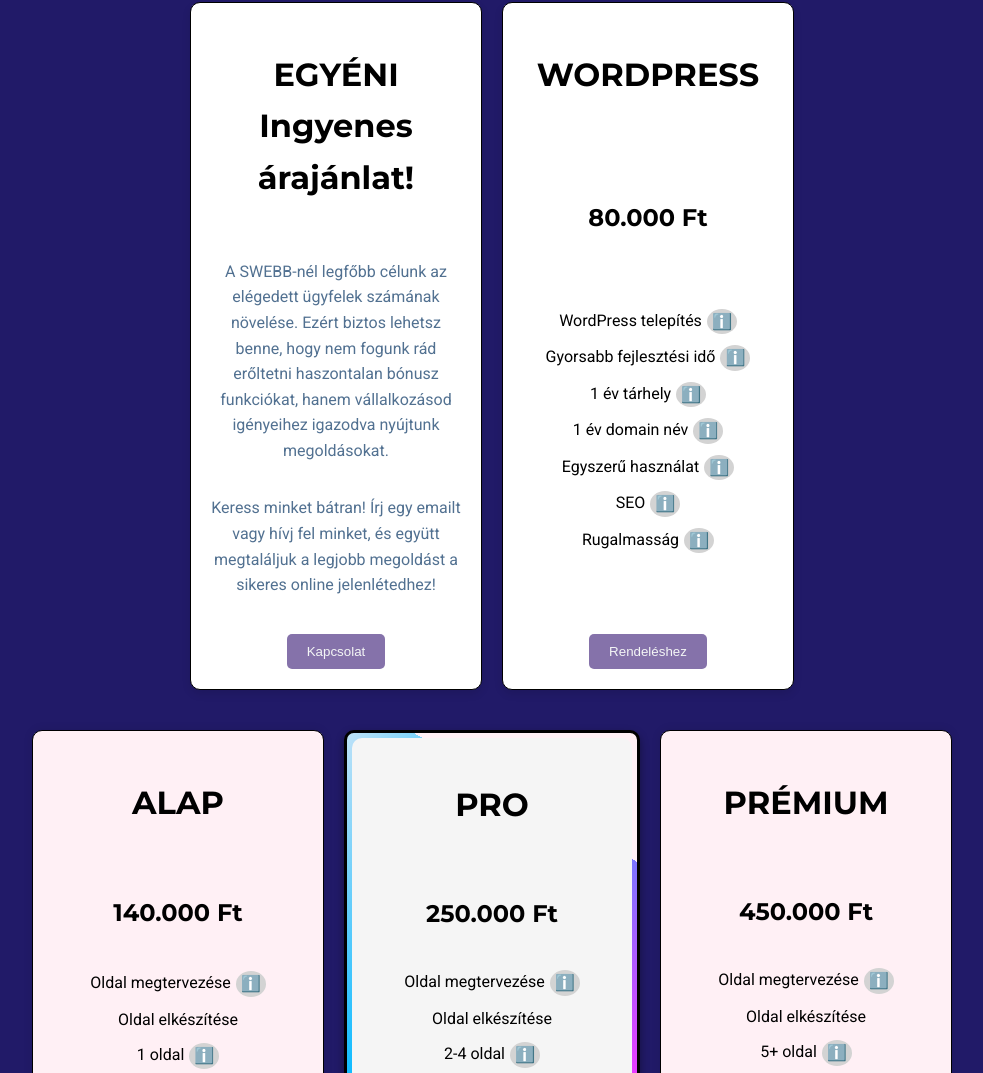
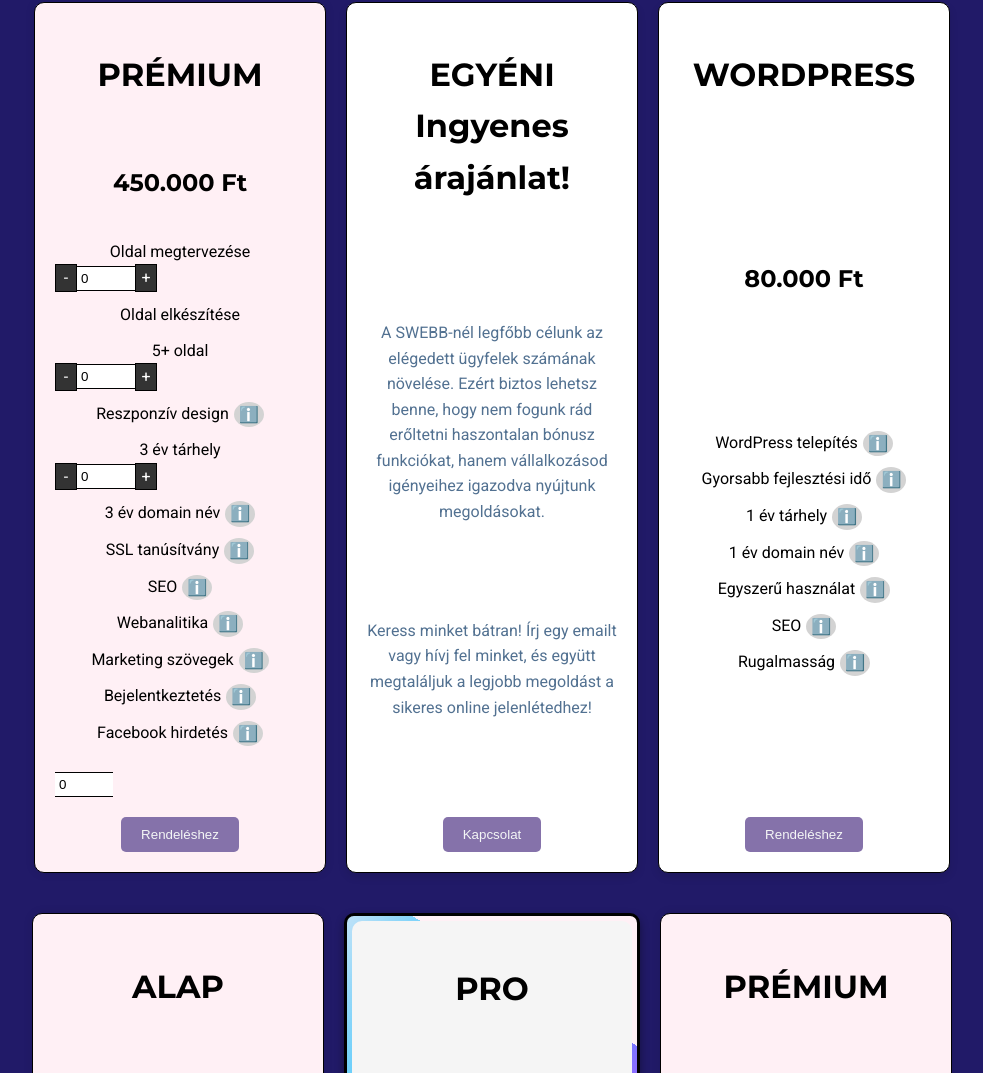
Before and after one commit to vastikrisz/SWEBB, a plain HTML site: page Swebb_oldal/index.html in a window 1280 px wide. Shown: the part 3463-4536 px from the top of the page, without its empty margins (148-1131 px from the left). Drawn offline with nearby package versions, Linux system fonts and the light colour scheme.

Commit message:
feat : increment buttons basics, increment number field next to it, plus add items price to total price field

```diff
--- /dev/null
+++ b/Swebb_oldal/increment-button.css
@@ -0,0 +1,41 @@
+/* From Uiverse.io by Cybercom682 */
+.number-control {
+  display: flex;
+  align-items: center;
+}
+
+.number-left::before,
+.number-right::after {
+  content: attr(data-content);
+  background-color: #333333;
+  display: flex;
+  align-items: center;
+  justify-content: center;
+  border: 1px solid black;
+  width: 20px;
+  color: white;
+  transition: background-color 0.3s;
+  cursor: pointer;
+}
+
+.number-left::before {
+  content: "-";
+}
+
+.number-right::after {
+  content: "+";
+}
+
+.number-quantity {
+  padding: 0.25rem;
+  border: 0;
+  width: 50px;
+  -moz-appearance: textfield;
+  border-top: 1px solid black;
+  border-bottom: 1px solid black;
+}
+
+.number-left:hover::before,
+.number-right:hover::after {
+  background-color: #666666;
+}
--- a/Swebb_oldal/index.html
+++ b/Swebb_oldal/index.html
@@ -23,6 +23,7 @@
     <!-- Lightbox2 JavaScript -->
     <script src="https://cdnjs.cloudflare.com/ajax/libs/lightbox2/2.11.3/js/lightbox.min.js"></script>
     <link rel="stylesheet" href="styles.css">
+    <link rel="stylesheet" href="increment-button.css">
     <script src="script.js" defer></script>
 </head>
 <body>
@@ -145,6 +146,45 @@
     <section id="pricing" class="pricing-table">
         <h2>Árlista</h2>
         <div class="pricing-options short">
+            <div class="pricing-card">
+                <h2>PRÉMIUM</h2>
+                <h3>450.000 Ft</h3>
+                <ul>
+                    <li class="tooltip">Oldal megtervezése
+                        <div class="number-control">
+                            <div class="number-left" onclick="incrementPrice(this, -2, -5000)"></div>
+                            <input type="number" name="number" class="number-quantity" value="0">
+                            <div class="number-right" onclick="incrementPrice(this, 2, 5000)"></div>
+                        </div>
+                    </li>
+                    <li>Oldal elkészítése</li>
+                    <li class="tooltip">5+ oldal
+                        <div class="number-control">
+                            <div class="number-left" onclick="incrementPrice(this, -5, -10000)"></div>
+                            <input type="number" name="number" class="number-quantity" value="0">
+                            <div class="number-right" onclick="incrementPrice(this, 5, 10000)"></div>
+                        </div>
+                    </li>
+                    <li class="tooltip">Reszponzív design<span class="tooltiptext">Az oldal számítógépen, tableten és telefonon is szépen jelenik meg.</span><span class="info-icon">ℹ️</span></li>
+                    <li class="tooltip">3 év tárhely
+                        <div class="number-control">
+                            <div class="number-left" onclick="incrementPrice(this, -3, -3000)"></div>
+                            <input type="number" name="number" class="number-quantity" value="0">
+                            <div class="number-right" onclick="incrementPrice(this, 3, 3000)"></div>
+                        </div>
+                    </li>
+                    <li class="tooltip">3 év domain név<span class="tooltiptext">Domain név alatt a weboldal nevét értjük (swebb.hu), ez pedig csak bérelhető. Az ár tartalmazza ennyi időre a bérlési költséget. Lejárat után lehetőség van meghosszabbíttatni.</span><span class="info-icon">ℹ️</span></li>
+                    <li class="tooltip">SSL tanúsítvány<span class="tooltiptext">Oldalad teljes biztonságot élvez. A keresősáv mellett balra található kis lakat ikon biztosítja az oldalad látogatóit, hogy semmi kártékony nem található az oldalon, és az ott található adatok is biztonságban leszek.</span><span class="info-icon">ℹ️</span></li>
+                    <li class="tooltip">SEO<span class="tooltiptext">(Search Engine Optimization), avagy annak a varázslata, hogyan bukkan fel kereséskor sokkal nagyobb eséllyel az oldalad a keresési találatok első oldalán.</span><span class="info-icon">ℹ️</span></li>
+                    <li class="tooltip">Webanalitika<span class="tooltiptext">Webanalitika alatt annyit értünk, hogy lehetőséget adunk az oldalad figyelemmel kísérni, legyen az napi látogatottság vagy oldalon töltött idő.</span><span class="info-icon">ℹ️</span></li>
+                    <li class="tooltip">Marketing szövegek<span class="tooltiptext">Az oldaladhoz tartozó marketing szövegeket teljes mértékben ránk tudod bízni, amennyiben igényt tartasz rá. Megírunk mindent, figyelve a mai marketing normákra.</span><span class="info-icon">ℹ️</span></li>
+                    <li class="tooltip">Bejelentkeztetés<span class="tooltiptext">Nagyobb oldalaknál előfordul, hogy szeretne az ember felhasználói fiókokat alkalmazni. Az ehhez tartozó háttér munkákat nyugodtan ránk bízhatod, megírjuk az adatbázist és az egész regisztráció / bejelentkezés folyamatot.</span><span class="info-icon">ℹ️</span></li>
+                    <li class="tooltip">Facebook hirdetés<span class="tooltiptext">Facebook hirdetések nagyot dobhatnak egy weboldal látogatottságán. Az ár tartalmazza egy adott ideig a hirdetés költségeit. Rendeléskor részletesebb tájékoztatást olvashatsz arról, hogyan számoljuk a költségeket.</span><span class="info-icon">ℹ️</span></li>
+                </ul>
+                <input type="number" class="number-quantity" id="fullPriceField" readonly value="0">
+                <a href="rendeles/rendeles.html"><button>Rendeléshez</button></a>
+            </div>
+
             <div class="pricing-card custom">
                 <h2>EGYÉNI Ingyenes árajánlat!</h2>
                     <p>A SWEBB-nél legfőbb célunk az elégedett ügyfelek számának növelése. Ezért biztos lehetsz benne, hogy nem fogunk rád erőltetni haszontalan bónusz funkciókat, hanem vállalkozásod igényeihez igazodva nyújtunk megoldásokat.</p>
--- a/Swebb_oldal/script.js
+++ b/Swebb_oldal/script.js
@@ -1,3 +1,19 @@
+
+function incrementPrice(button, increment, price) {
+    // increment input number
+    let $input = $(button).parents('.number-control').find('.number-quantity');
+    let val = parseInt($input.val(), 10);
+    $input.val(val + increment);
+
+    // increment full price
+    let fullPriceField = document.getElementById("fullPriceField");
+    let existingPrice = parseInt(fullPriceField.value, 10);
+    console.log(existingPrice)
+    fullPriceField.value = existingPrice + price;
+
+}
+
+
 // Cookie functions
 function setCookie(name, value, days) {
     var expires = "";
```
